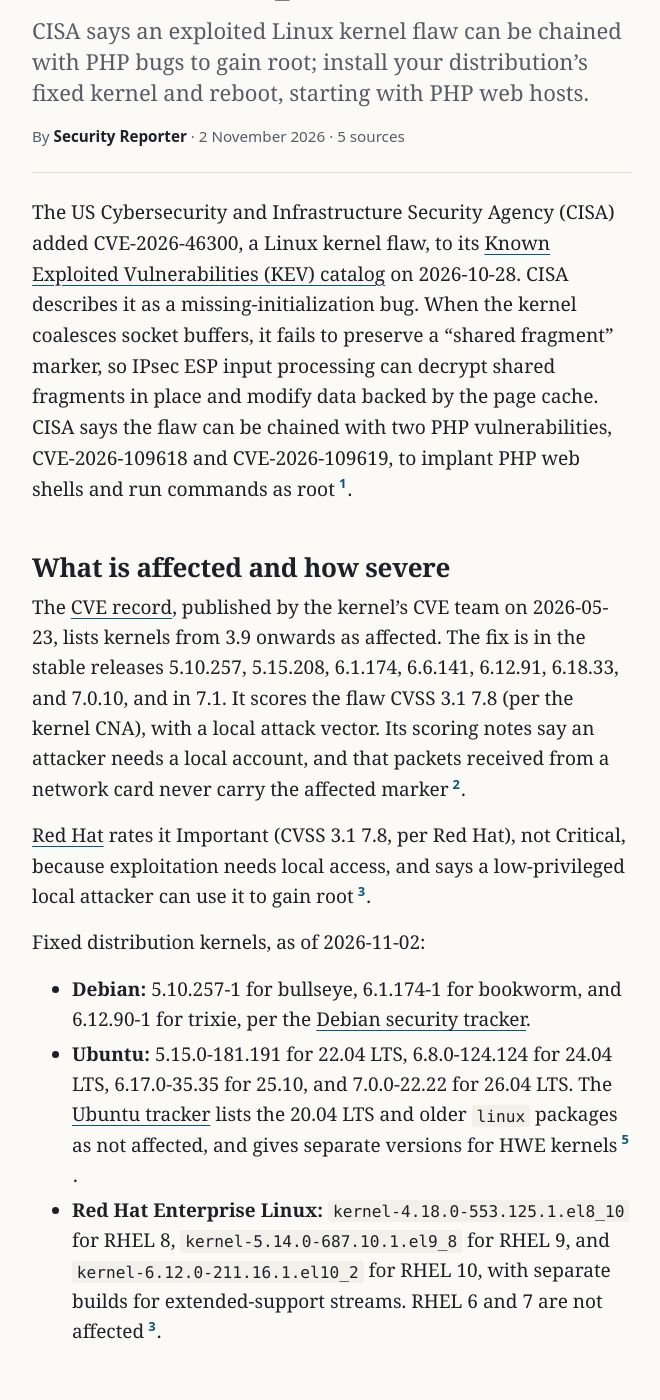
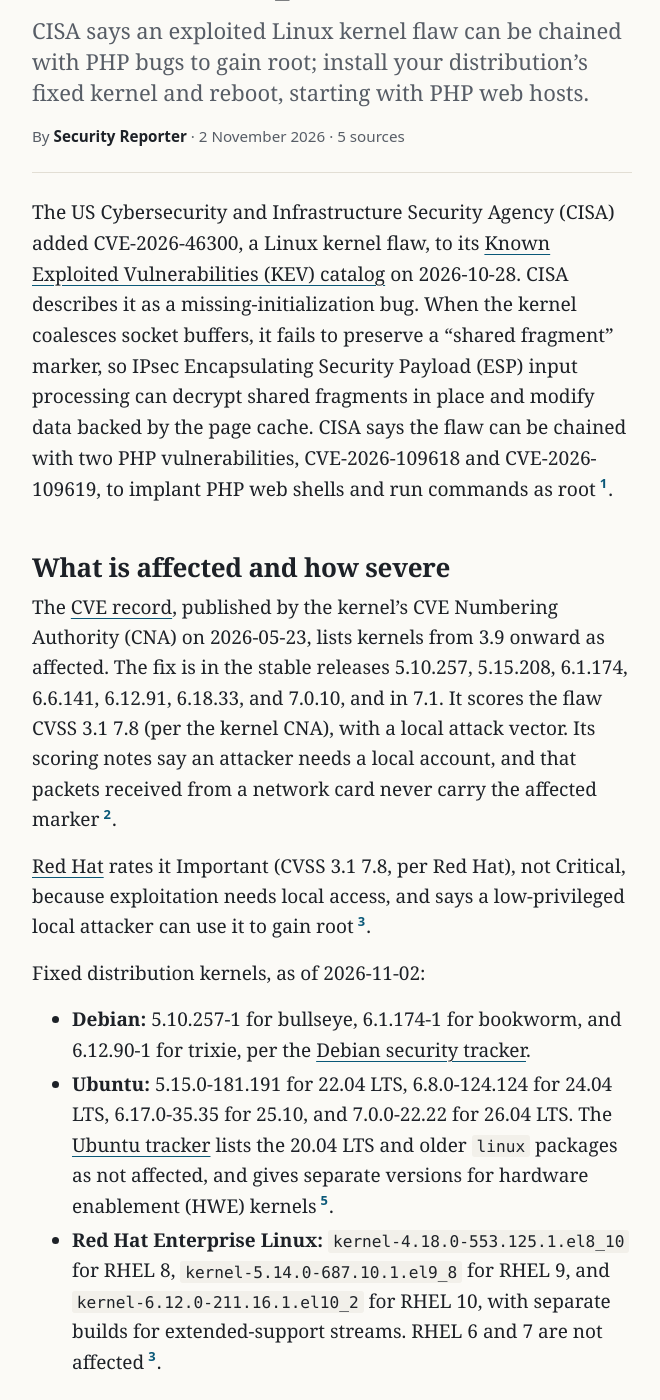
Before and after one commit to northwind-press/northwind-press.github.io, a Jekyll site: the page built from _posts/2026-11-02-linux-kernel-cve-2026-46300-kev.md, in a window 1280 px wide and 1400 px high, scrolled down 366 px. Shown: the whole window, without its empty margins (308-968 px from the left). Built offline with Jekyll 4.4.1, drawn with Linux system fonts in a browser that asks for light colours.

Commit message:
Copy: kernel CVE-2026-46300 US spelling (onward); expand CNA, ESP, HWE on first use (T-103)
Co-Authored-By: Claude Opus 5.5 <noreply@anthropic.com>

```diff
--- a/_posts/2026-11-02-linux-kernel-cve-2026-46300-kev.md
+++ b/_posts/2026-11-02-linux-kernel-cve-2026-46300-kev.md
@@ -31,18 +31,18 @@ sources:
 corrections: []
 ---
 
-The US Cybersecurity and Infrastructure Security Agency (CISA) added CVE-2026-46300, a Linux kernel flaw, to its [Known Exploited Vulnerabilities (KEV) catalog](https://github.com/cisagov/kev-data) on 2026-10-28. CISA describes it as a missing-initialization bug. When the kernel coalesces socket buffers, it fails to preserve a "shared fragment" marker, so IPsec ESP input processing can decrypt shared fragments in place and modify data backed by the page cache. CISA says the flaw can be chained with two PHP vulnerabilities, CVE-2026-109618 and CVE-2026-109619, to implant PHP web shells and run commands as root{% include cite.html n=1 %}.
+The US Cybersecurity and Infrastructure Security Agency (CISA) added CVE-2026-46300, a Linux kernel flaw, to its [Known Exploited Vulnerabilities (KEV) catalog](https://github.com/cisagov/kev-data) on 2026-10-28. CISA describes it as a missing-initialization bug. When the kernel coalesces socket buffers, it fails to preserve a "shared fragment" marker, so IPsec Encapsulating Security Payload (ESP) input processing can decrypt shared fragments in place and modify data backed by the page cache. CISA says the flaw can be chained with two PHP vulnerabilities, CVE-2026-109618 and CVE-2026-109619, to implant PHP web shells and run commands as root{% include cite.html n=1 %}.
 
 ## What is affected and how severe
 
-The [CVE record](https://www.cve.org/CVERecord?id=CVE-2026-46300), published by the kernel's CVE team on 2026-05-23, lists kernels from 3.9 onwards as affected. The fix is in the stable releases 5.10.257, 5.15.208, 6.1.174, 6.6.141, 6.12.91, 6.18.33, and 7.0.10, and in 7.1. It scores the flaw CVSS 3.1 7.8 (per the kernel CNA), with a local attack vector. Its scoring notes say an attacker needs a local account, and that packets received from a network card never carry the affected marker{% include cite.html n=2 %}.
+The [CVE record](https://www.cve.org/CVERecord?id=CVE-2026-46300), published by the kernel's CVE Numbering Authority (CNA) on 2026-05-23, lists kernels from 3.9 onward as affected. The fix is in the stable releases 5.10.257, 5.15.208, 6.1.174, 6.6.141, 6.12.91, 6.18.33, and 7.0.10, and in 7.1. It scores the flaw CVSS 3.1 7.8 (per the kernel CNA), with a local attack vector. Its scoring notes say an attacker needs a local account, and that packets received from a network card never carry the affected marker{% include cite.html n=2 %}.
 
 [Red Hat](https://access.redhat.com/security/cve/CVE-2026-46300) rates it Important (CVSS 3.1 7.8, per Red Hat), not Critical, because exploitation needs local access, and says a low-privileged local attacker can use it to gain root{% include cite.html n=3 %}.
 
 Fixed distribution kernels, as of 2026-11-02:
 
 - **Debian:** 5.10.257-1 for bullseye, 6.1.174-1 for bookworm, and 6.12.90-1 for trixie, per the [Debian security tracker](https://security-tracker.debian.org/tracker/CVE-2026-46300).
-- **Ubuntu:** 5.15.0-181.191 for 22.04 LTS, 6.8.0-124.124 for 24.04 LTS, 6.17.0-35.35 for 25.10, and 7.0.0-22.22 for 26.04 LTS. The [Ubuntu tracker](https://ubuntu.com/security/CVE-2026-46300) lists the 20.04 LTS and older `linux` packages as not affected, and gives separate versions for HWE kernels{% include cite.html n=5 %}.
+- **Ubuntu:** 5.15.0-181.191 for 22.04 LTS, 6.8.0-124.124 for 24.04 LTS, 6.17.0-35.35 for 25.10, and 7.0.0-22.22 for 26.04 LTS. The [Ubuntu tracker](https://ubuntu.com/security/CVE-2026-46300) lists the 20.04 LTS and older `linux` packages as not affected, and gives separate versions for hardware enablement (HWE) kernels{% include cite.html n=5 %}.
 - **Red Hat Enterprise Linux:** `kernel-4.18.0-553.125.1.el8_10` for RHEL 8, `kernel-5.14.0-687.10.1.el9_8` for RHEL 9, and `kernel-6.12.0-211.16.1.el10_2` for RHEL 10, with separate builds for extended-support streams. RHEL 6 and 7 are not affected{% include cite.html n=3 %}.
 
 ## What to do
```
